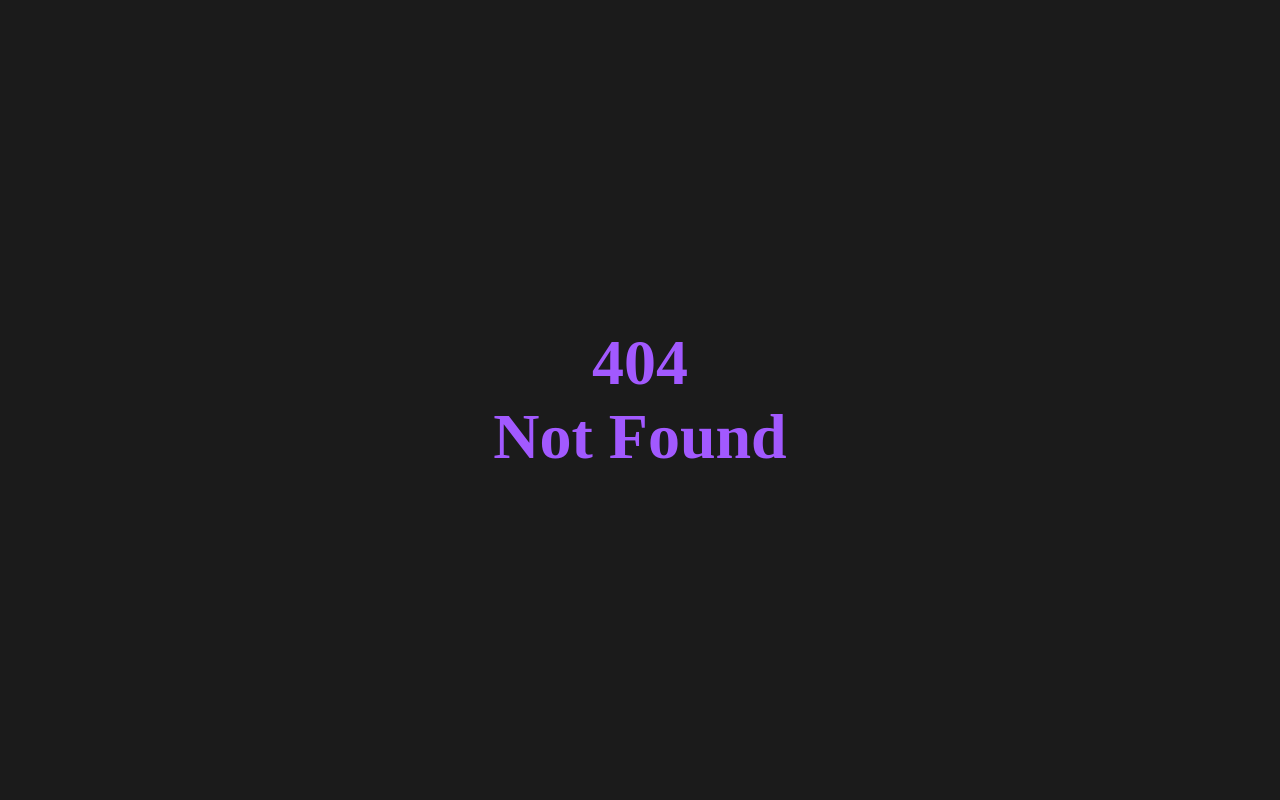
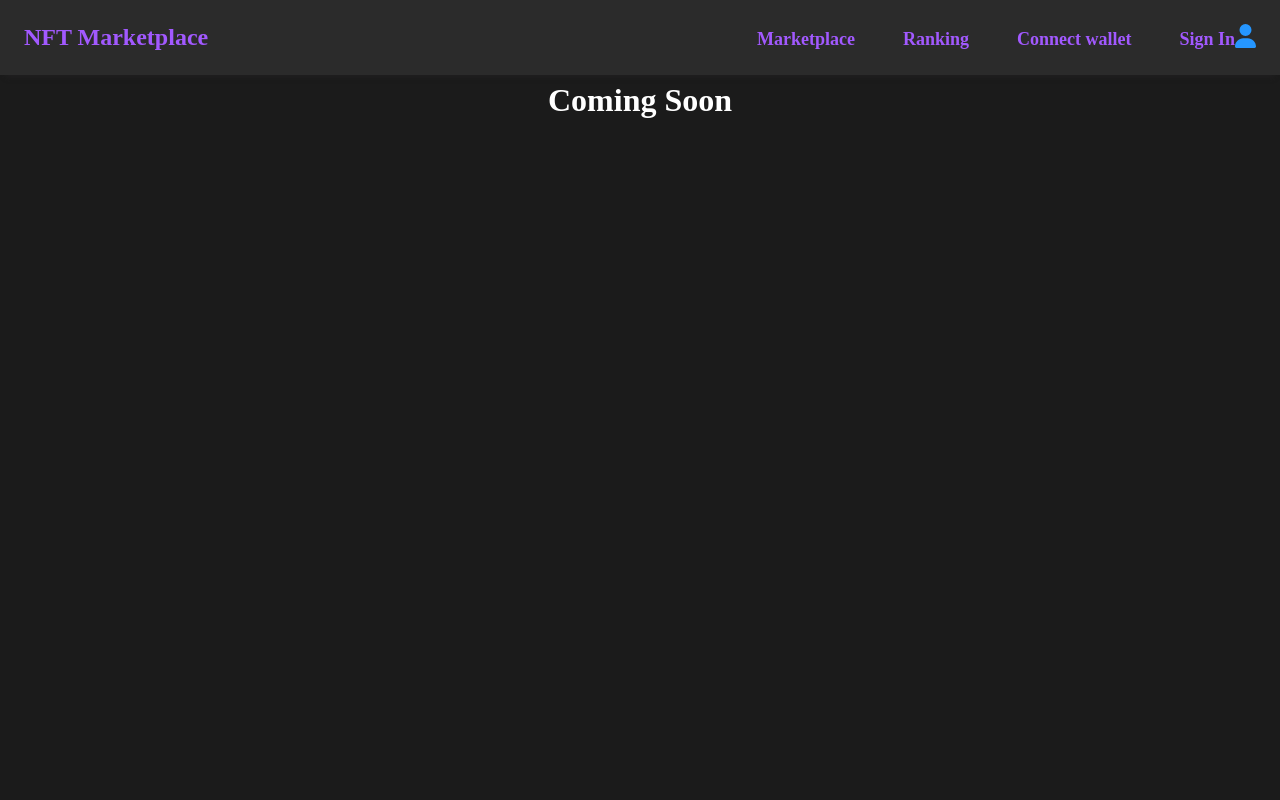
Before and after one commit to AmramAnanyan/NFT-Marketplace, a React (Create React App) app in the folder client/: page /connect-wallet in a window 1280 px wide. Before the commit this address had no page. Shown: the top 800 px of the page. Built offline with nearby package versions, Linux system fonts and the light colour scheme; the HTML template or start-up script is replaced by a standard one; a web font is replaced by a local one.

Commit message:
setup wallet page

```diff
--- /dev/null
+++ b/client/src/pages/ConnectWallet/index.tsx
@@ -0,0 +1,19 @@
+import React from 'react';
+import PageWrapper from 'shared/ui/PageWrapper';
+
+const ConnectWallet = () => {
+  return (
+    <PageWrapper>
+      <div
+        style={{
+          display: 'flex',
+          justifyContent: 'center'
+        }}
+      >
+        <h1 style={{ color: 'white' }}>Coming Soon</h1>
+      </div>
+    </PageWrapper>
+  );
+};
+
+export default ConnectWallet;
--- a/client/src/shared/constants/routes.ts
+++ b/client/src/shared/constants/routes.ts
@@ -31,5 +31,11 @@ export const HARD_CODE_ROUTES: Array<RouteType> = [
     props: null,
     component: lazy(() => import('pages/MarketPlace')),
     isPrivate: false
+  },
+  {
+    path: '/connect-wallet',
+    props: null,
+    component: lazy(() => import('pages/ConnectWallet')),
+    isPrivate: false
   }
 ];
```
